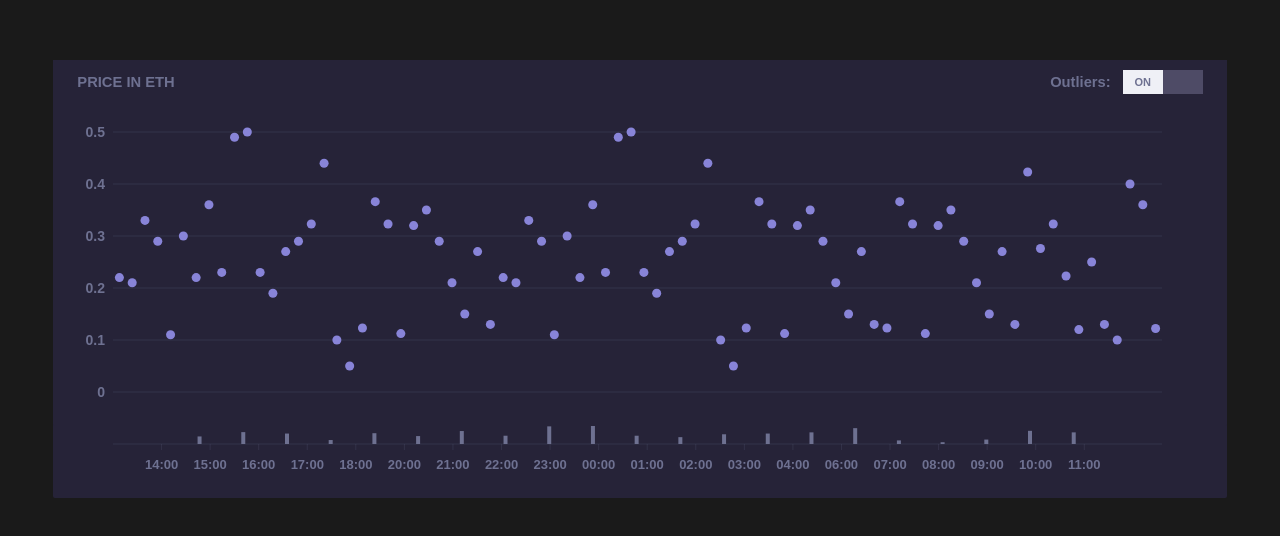
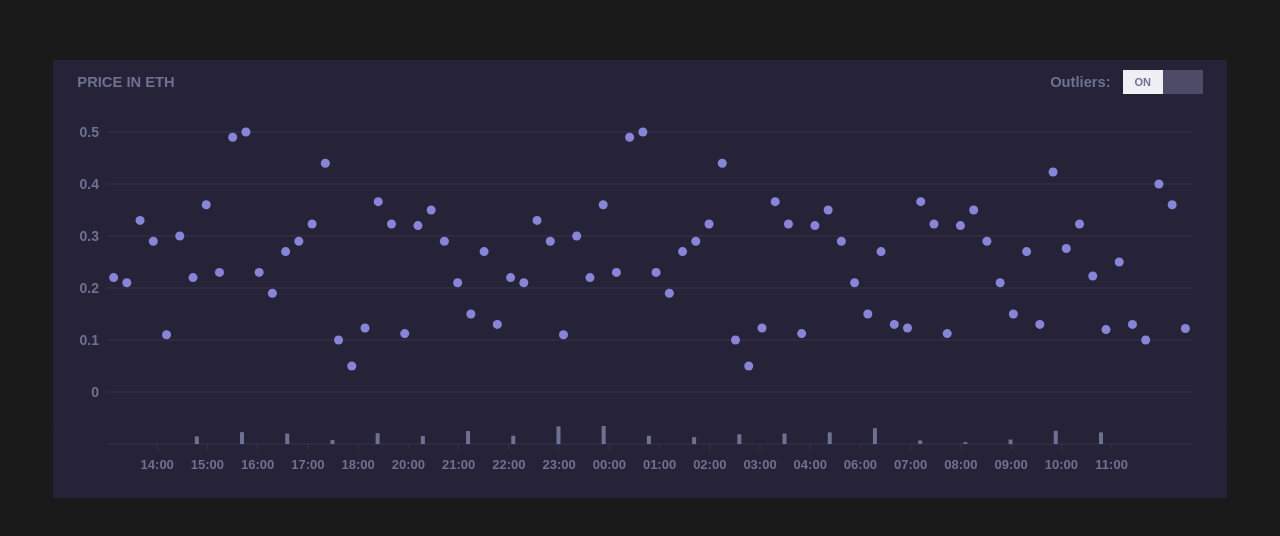
Before and after one commit to lirbre/lumx-studios-test, a Next.js app: page / in a window 1280 px wide. Shown: the part 374-910 px from the top of the page. Built offline with nearby package versions, Linux system fonts and the light colour scheme.

Commit message:
fix[scatter]: UI more accurate to figma

```diff
--- a/src/components/_charts/Scatter.tsx
+++ b/src/components/_charts/Scatter.tsx
@@ -42,9 +42,9 @@ export const ComponentScatter = () => {
               height={400}
               margin={{
                 top: 44,
-                right: 64,
+                right: 34,
                 bottom: 34,
-                left: 0
+                left: -6
               }}
             >
               <CartesianGrid
@@ -111,9 +111,9 @@ export const ComponentScatter = () => {
               data={barsData}
               margin={{
                 top: 0,
-                right: 64,
+                right: 34,
                 bottom: 0,
-                left: 0
+                left: -6
               }}
               barSize={4}
               className="bar-recharts"
```
Also changed, not shown: 1 other file (tests, documents, lock files or other folders).
